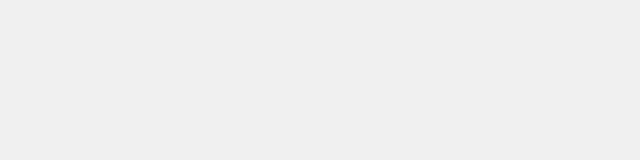
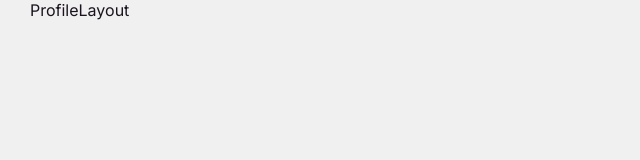
Before and after one commit to nat0sh-front/petma, a React (Vite) app: page /profile in a window 1280 px wide. Before the commit this address had no page. Shown: the top 160 px of the page, without its empty margins (0-640 px from the left). Built offline with nearby package versions, Linux system fonts and the light colour scheme.

Commit message:
feat: add route Profile Page

```diff
--- a/src/App.jsx
+++ b/src/App.jsx
@@ -5,6 +5,7 @@ import "./App.scss";
 import HomePage from './pages/HomePage/HomePage'
 import LoginPage from './pages/LoginPage/LoginPage'
 import RegisterPage from './pages/RegisterPage/RegisterPage'
+import ProfilePage from './pages/ProfilePage/ProfilePage';
 
 const App = () => {
   return (
@@ -13,6 +14,7 @@ const App = () => {
         <Route path="/" element={<HomePage />} />
         <Route path="/login" element={<LoginPage />} />
         <Route path='/register' element={<RegisterPage />} />
+        <Route path='/profile' element={<ProfilePage />} />
       </Routes>
     </Router>
   )
--- /dev/null
+++ b/src/layouts/ProfileLayout/ProfileLayout.jsx
@@ -0,0 +1,10 @@
+import React from 'react'
+import styles from './ProfileLayout.module.scss'
+
+const ProfileLayout = () => {
+  return (
+    <div className={styles.profileLayout}>ProfileLayout</div>
+  )
+}
+
+export default ProfileLayout
--- /dev/null
+++ b/src/layouts/ProfileLayout/ProfileLayout.module.scss
@@ -0,0 +1,10 @@
+@use '../../App.scss' as *;
+
+.profileLayout {
+    display: grid;
+    grid-template-columns: 2fr 1fr;
+    grid-template-rows: 1fr;
+    width: 100%;
+    padding: 0 30px;
+    gap: 30px;
+}
--- /dev/null
+++ b/src/pages/ProfilePage/ProfilePage.jsx
@@ -0,0 +1,13 @@
+import React from 'react'
+import styles from './ProfilePage.module.scss'
+import ProfileLayout from '../../layouts/ProfileLayout/ProfileLayout'
+
+const ProfilePage = () => {
+  return (
+    <div className={styles.profilePage}>
+        <ProfileLayout />
+    </div>
+  )
+}
+
+export default ProfilePage
--- /dev/null
+++ b/src/pages/ProfilePage/ProfilePage.module.scss
@@ -0,0 +1,8 @@
+@use '../../App.scss' as *;
+
+.profilePage {
+    display: grid;
+    grid-template-columns: 1fr 3fr;
+    grid-template-rows: min-content 1fr;
+    row-gap: 30px;
+}
```
